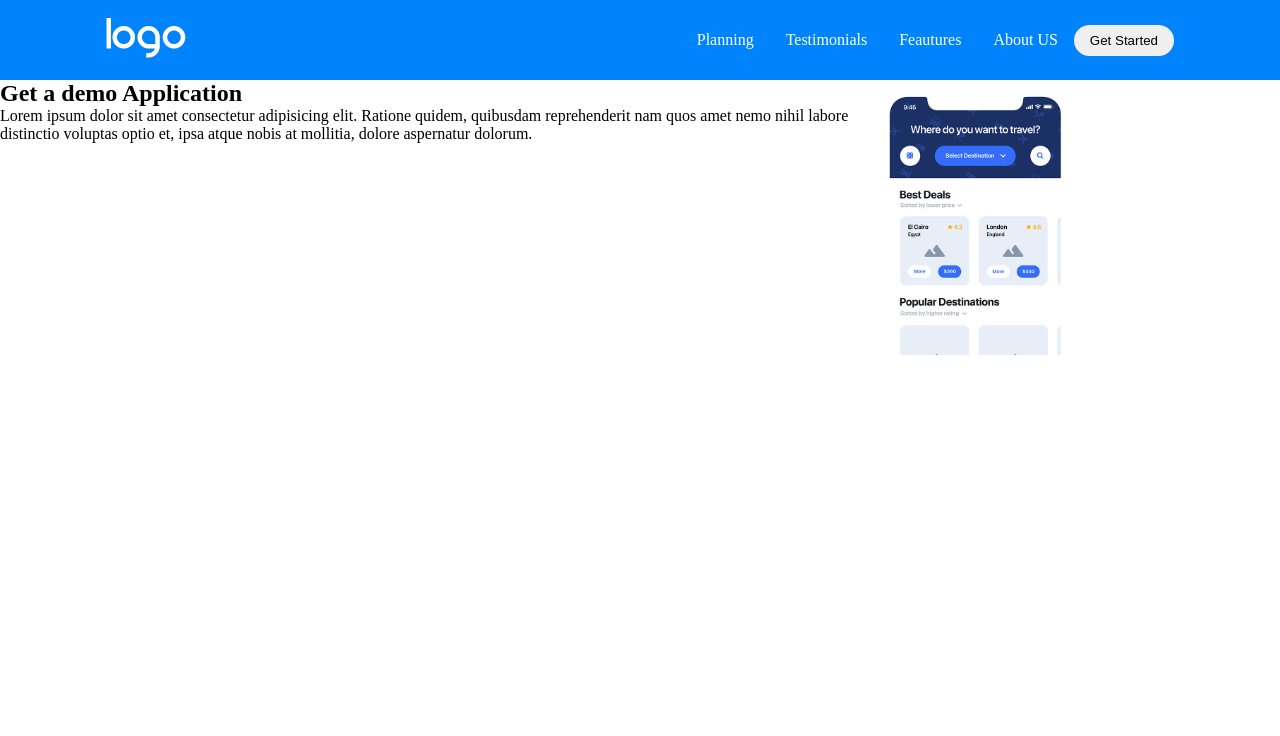
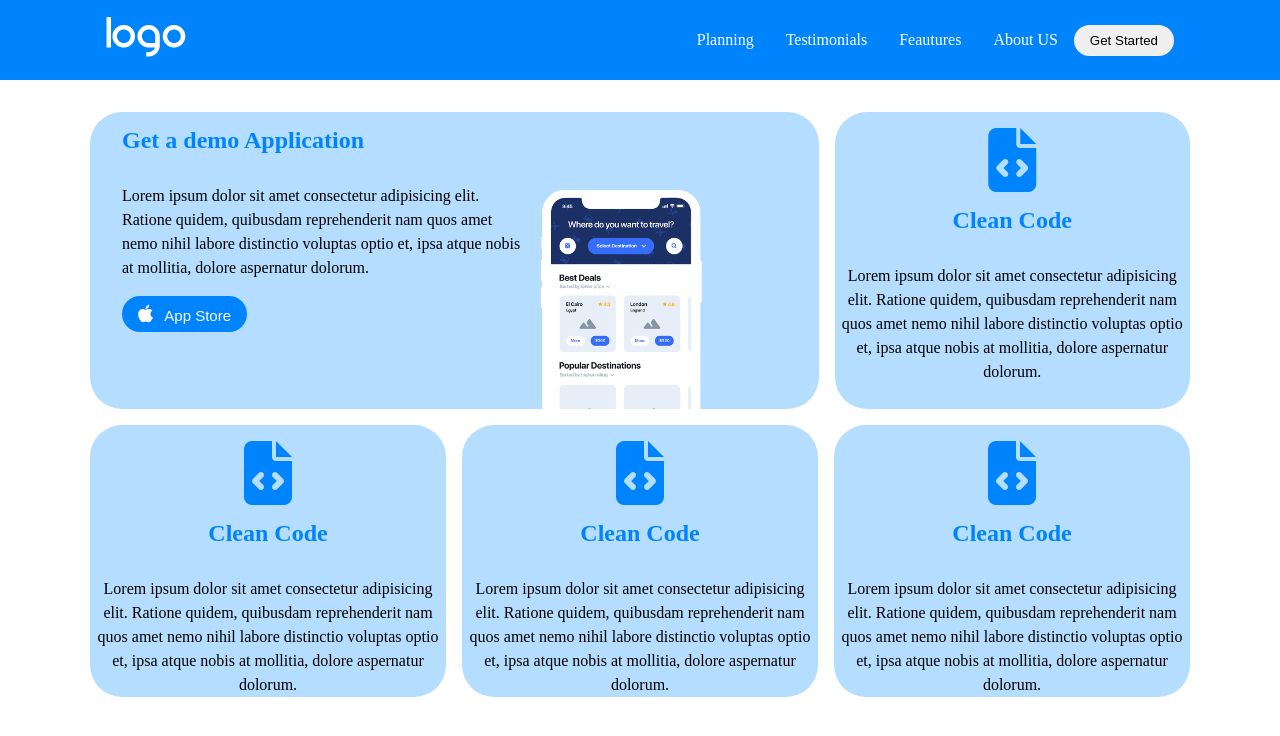
Before and after one commit to VincenzoZ24/htmlcss-responsive-layout, a plain HTML site: page index.html in a window 1280 px wide. Drawn offline with Linux system fonts and the light colour scheme.

Commit message:
prima parte main completata

```diff
--- a/css/style.css
+++ b/css/style.css
@@ -2,6 +2,9 @@
     margin: 0;
     padding: 0;
     box-sizing: border-box;
+}
+html{
+    line-height: 1.5rem;
 }
 .container{
     background-color: #0084FD;
@@ -41,11 +44,10 @@
     display: block;
     border: none;
     cursor: pointer;
-}
-.btn-nav{
     padding: 0.5rem 1rem;
     border-radius: 5rem;
 }
+
 .nav-bar i{
     color: white;
     font-size: 2rem;
@@ -62,14 +64,60 @@
 }
 .contain-cards{
     max-width: 1100px;
+    margin: auto;
+    display: flex;
+    flex-wrap: wrap;
+    gap: 1rem;
+    margin-top: 2rem;
+}
+.contain-card-1{
+    display: flex;
+
+
+}
+.card{
+    /* width: calc( 1100px / 2); */
 }
 .card-1{
-    display: flex;
+    flex: 1 1 680px;
+    background-color: #B5DDFF;
+    padding: 0 2rem;
+    border-radius: 2rem;
+
+}
+.card h2{
+    padding-top: 1rem;
+    margin-bottom: 2rem;
+    color: #0084FD;
 }
 .img-card{
-    width: 400px;
+    display: flex;
+    padding-right: 4rem;
 
 }
 .img-card img{
     width: 100%;
 }
+.btn-app-store{
+    color: white;
+    background-color: #0084FD;
+    font-size: 15px;
+    margin-bottom: 2rem;
+    margin-top: 1rem;
+}
+.btn-app-store i{
+    font-size: 20px;
+    padding-right: 0.5rem;
+}
+.card-2{
+    flex: 1 1 307px;
+    background-color: #B5DDFF;
+    border-radius: 2rem;
+    text-align: center;
+}
+
+.card-2 i{
+    font-size: 4rem;
+    color: #0084FD;
+    padding-top: 1rem;
+}
--- a/index.html
+++ b/index.html
@@ -33,20 +33,87 @@
     <main>
         <div class="container-main">
             <div class="contain contain-cards">
-                <div class="card-1">
-                    <div>
-                        <h2>Get a demo Application</h2>
-                        <p>Lorem ipsum dolor sit amet consectetur adipisicing elit. Ratione quidem, quibusdam
-                            reprehenderit nam quos amet nemo nihil labore distinctio voluptas optio et, ipsa atque nobis
-                            at mollitia, dolore aspernatur dolorum.</p>
+                <div class="card card-1">
+                    <h2>Get a demo Application</h2>
+                    <div class="contain-card-1">
+                        <div>
+                            <p>Lorem ipsum dolor sit amet consectetur adipisicing elit. Ratione quidem, quibusdam
+                                reprehenderit nam quos amet nemo nihil labore distinctio voluptas optio et, ipsa atque
+                                nobis
+                                at mollitia, dolore aspernatur dolorum.
+
+                            </p>
+                            <button class="btn btn-app-store"><i class="fa-brands fa-apple"></i> App Store</button>
+                        </div>
+
+                        <div class="img-card">
+                            <img src="img/phone.png" alt="">
+                        </div>
                     </div>
 
-                    <div class="img-card">
-                        <img src="img/phone.png" alt="">
+                </div>
+                <div class="card card-2">
+                    <i class="fa-solid fa-file-code"></i>
+                    <h2>Clean Code</h2>
+                    <div class="contain-card-2">
+                        <div>
+                            <p>Lorem ipsum dolor sit amet consectetur adipisicing elit. Ratione quidem, quibusdam
+                                reprehenderit nam quos amet nemo nihil labore distinctio voluptas optio et, ipsa atque
+                                nobis
+                                at mollitia, dolore aspernatur dolorum.
+
+                            </p>
+
+                        </div>
                     </div>
                 </div>
+                <div class="card card-2">
+                    <i class="fa-solid fa-file-code"></i>
+                    <h2>Clean Code</h2>
+                    <div class="contain-card-2">
+                        <div>
+                            <p>Lorem ipsum dolor sit amet consectetur adipisicing elit. Ratione quidem, quibusdam
+                                reprehenderit nam quos amet nemo nihil labore distinctio voluptas optio et, ipsa atque
+                                nobis
+                                at mollitia, dolore aspernatur dolorum.
+
+                            </p>
+
+                        </div>
+                    </div>
+                </div>
+                <div class="card card-2">
+                    <i class="fa-solid fa-file-code"></i>
+                    <h2>Clean Code</h2>
+                    <div class="contain-card-2">
+                        <div>
+                            <p>Lorem ipsum dolor sit amet consectetur adipisicing elit. Ratione quidem, quibusdam
+                                reprehenderit nam quos amet nemo nihil labore distinctio voluptas optio et, ipsa atque
+                                nobis
+                                at mollitia, dolore aspernatur dolorum.
+
+                            </p>
+
+                        </div>
+                    </div>
+                </div>
+                <div class="card card-2">
+                    <i class="fa-solid fa-file-code"></i>
+                    <h2>Clean Code</h2>
+                    <div class="contain-card-2">
+                        <div>
+                            <p>Lorem ipsum dolor sit amet consectetur adipisicing elit. Ratione quidem, quibusdam
+                                reprehenderit nam quos amet nemo nihil labore distinctio voluptas optio et, ipsa atque
+                                nobis
+                                at mollitia, dolore aspernatur dolorum.
+
+                            </p>
+
+                        </div>
+                    </div>
+                </div>
+
             </div>
-        </div>
     </main>
 </body>
 
```
